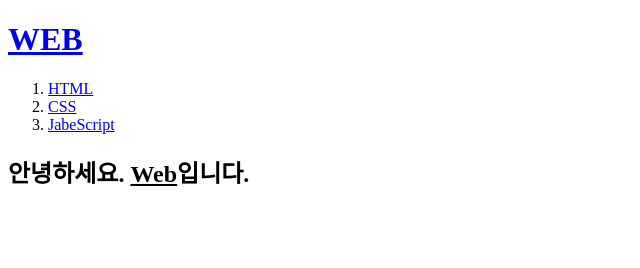
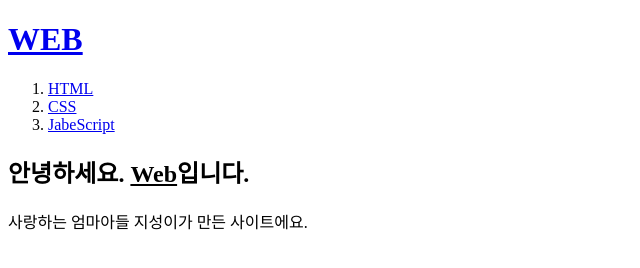
Before and after one commit to wltjd1688/web-coding1-, a plain HTML site: page index.html in a window 1280 px wide. Shown: the whole page, without its empty margins (0-640 px from the left). Drawn offline with Linux system fonts and the light colour scheme.

Commit message:
i want talking my mom

```diff
--- a/index.html
+++ b/index.html
@@ -12,5 +12,6 @@
     <li><a href="3.html">JabeScript</a></li>
   </ol>
   <h2>안녕하세요. <u>Web</u>입니다.</h2>
+  <p>사랑하는 엄마아들 지성이가 만든 사이트에요.</p>
 </body>
 </html>
```
